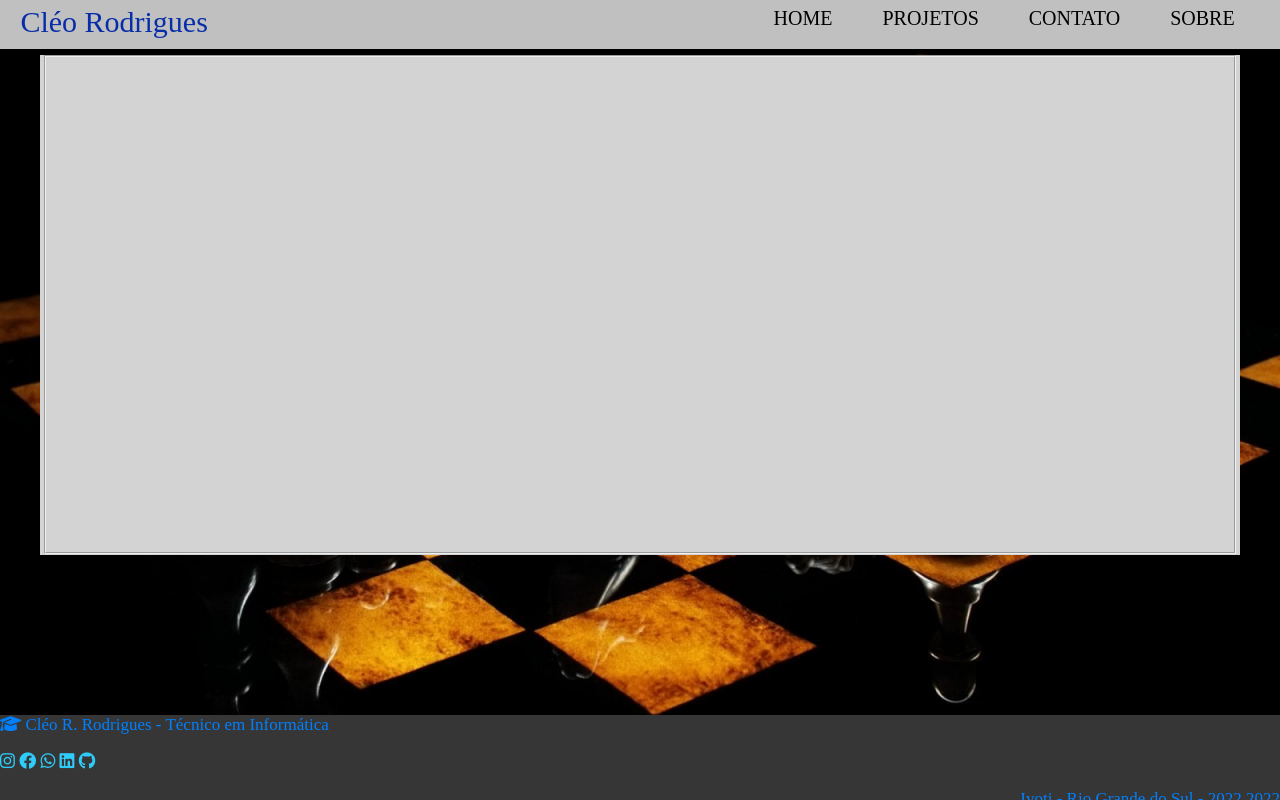
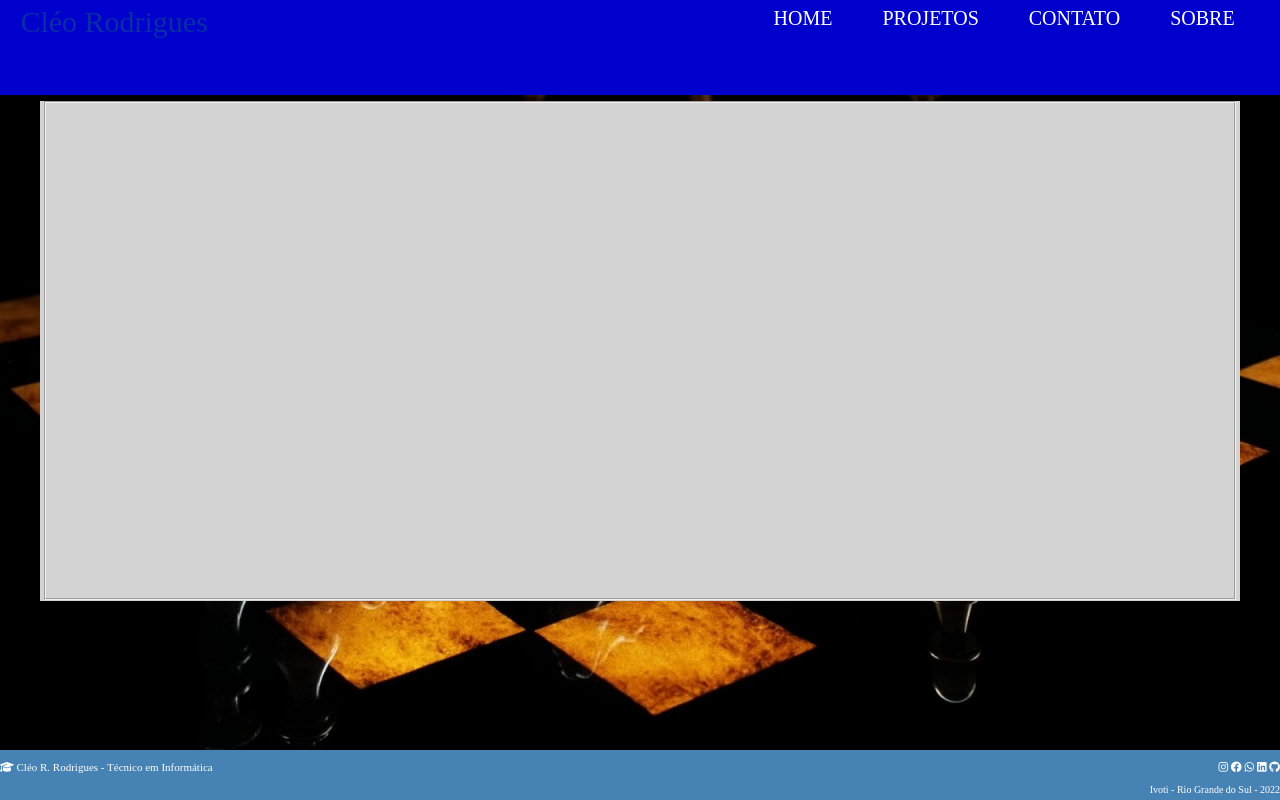
Before and after one commit to cleorodrigues21/cleorodrigues21.github.io, a PHP site: page / in a window 1280 px wide. Run offline with PHP 8.4, Linux system fonts and the light colour scheme.

Commit message:
atualizado o rodape e o cabeçalho

```diff
--- a/Contato/contato.css
+++ b/Contato/contato.css
@@ -10,3 +10,9 @@
 			display: block;
 			line-height: 1.2;
 	}
+	a{
+		color: white;
+	}
+	i{
+		color: white;
+	}
--- a/footer/footer.css
+++ b/footer/footer.css
@@ -1,19 +1,30 @@
 	footer{
 			width: 100%;
-			height: 85px;
-			background: #363636;
+			height: 50px;
+			background: #4682B4;
 			position: fixed;
 			bottom: 0;
 			left: 0;
-			font-size: 17px;
-			color:#0080FF;
+			font-size: 11px;
+			font-family: italic;
+			color:white;
+	}
+	.r{
+			text-align: right;
+			font-size: 10px;
+			width: auto;
+			height: 10px;
+			font-family: italic;
 	}
 	.c{
-			text-align: right;
-	}
+		float: right;
+		width: auto;
+		height: 15px;
+		font-family: italic;
+}
 	a{
 			text-decoration: none;
-			color:#2ECCFA;
+			color:white;
 	}
 	.foto{
 		background-image: url(./47281.png);
--- a/footer/footer.php
+++ b/footer/footer.php
@@ -1,15 +1,16 @@
 <footer>
+<hr style="color: transparent;border:none;">
 <i class="fa-solid fa-graduation-cap"></i> Cléo R. Rodrigues - Técnico em Informática
-      <p>
+  <div class="c">
   <a href="https://www.instagram.com/cleorodrigues21/"><i class="fa-brands fa-instagram"></i></a>
       <a href="https://www.facebook.com/cleo.r.rodrigues.16"><i class="fa-brands fa-facebook"></i></a>
       <a href="https://wa.me/5596298339"><i class="fa-brands fa-whatsapp icon"></i></a>
       <a href="https://www.linkedin.com/in/cleo-r-rodrigues-944a5822b"><i class="fa-brands fa-linkedin"></i></a>
       <a href="https://github.com/cleorodrigues21"><i class="fa-brands fa-github"></i></a>
-      </p>
-      <p class="c">
+  </div></hr style="color: #4682B4;" >
+  <hr style="color: transparent;border:none;">
+  <div class="r">
   Ivoti - Rio Grande do Sul -
-       <script src="data.js"></script>
       <script src="../data.js"></script>
-      </p>
+  </div>
 </footer>
--- a/header/header.css
+++ b/header/header.css
@@ -14,28 +14,29 @@
     #menu ul {
                 padding:10px;
                 margin:-1%;
-                background-color:#C0C0C0;
+                background-color:#0000CD;
                 list-style:none;
                 width: auto;
+                height: 80px;
     }
     #menu ul li {
                 display: inline;
     }
     #menu ul li a {
                 padding: 2px 10px;
-                background-color:#C0C0C0;
-                color: black;
+                background-color:#0000CD;
+                color: white;
                 text-decoration: none;
-                border-bottom:3px solid #C0C0C0;
+                border-bottom:3px solid #0000CD;
                 float: right;
                 margin-top: 0%;
                 margin-right: 30px;
                 font-size: 20px;
     }
     #menu ul li a:hover {
-                background-color:#D6D6D6;
-                color: #08088A;
-                border-bottom:4px solid blue;
+                background-color:#0000CD;
+                color: white;
+                border-bottom:4px solid #0000CD;
                 height: 35px;
                 font-size: 25px;
     }
--- a/index.php
+++ b/index.php
@@ -8,7 +8,7 @@
     <link rel="stylesheet" type="text/css" href="header/header.css"/>
   </head>
 
-  <body><?php require_once "Pagina-Pessoal/header/header.php" ?>
+  <body><?php require_once "header/header.php" ?>
   <br>
     <div style="text-align: center;margin-left: auto;margin-right: auto;width: 95%;height: 500px;background-color: #D3D3D3;" >
       <fieldset style="width: 97%;height: 480px;margin-left: auto;margin-right: auto;">
@@ -18,5 +18,5 @@
         </table>
       </fieldset>
     </div>
-  </body><?php require_once "Pagina-Pessoal/footer/footer.php" ?>
+  </body><?php require_once "footer/footer.php" ?>
 </html>
```
Also changed, not shown: Contato/contato.php (+12 -5 lines). Lines whose indentation alone changed are shown as unchanged.
